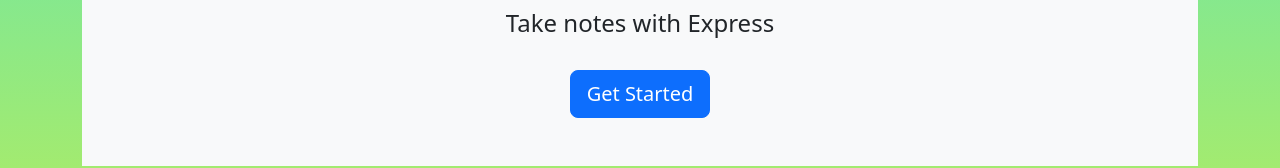
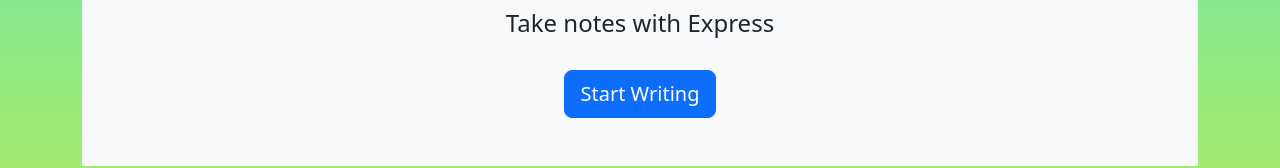
Before and after one commit to magjoker/IS-THIS-IT, a website: page public/index.html in a window 1280 px wide. Shown: the part 288-456 px from the top of the page. Drawn offline with nearby package versions, Linux system fonts and the light colour scheme; no server answers.

Commit message:
Update index.html

```diff
--- a/public/index.html
+++ b/public/index.html
@@ -19,7 +19,7 @@
     <div style="margin-top: 80px;" class="text-center p-5 mb-4 bg-light">
       <h1 class="display-4">Note Taker <span role="img" aria-label="Memo">📝</span></h1>
       <h4 class="mt-4">Take notes with Express</h4>
-      <a class="btn btn-primary btn-lg mt-4" href="/notes" role="button">Get Started</a>
+      <a class="btn btn-primary btn-lg mt-4" href="/notes" role="button">Start Writing</a>
     </div>
   </div>
   <script src="/assets/js/index.js"></script>
```
